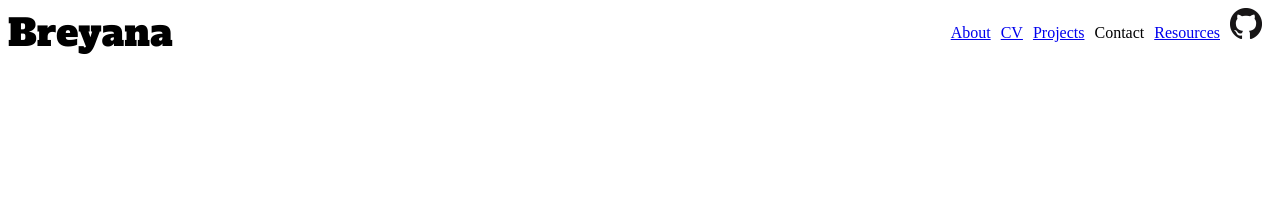
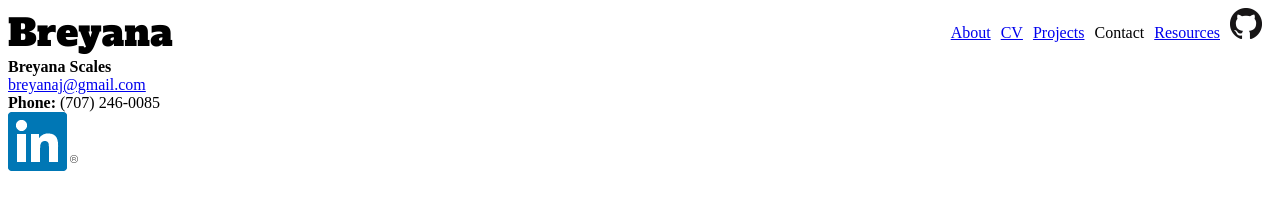
Before and after one commit to breyana/personal-portfolio, a website: page pages/contact.html in a window 1280 px wide. Drawn offline with Linux system fonts and the light colour scheme.

Commit message:
added in contact info, removed text from twitter links

```diff
--- a/pages/contact.html
+++ b/pages/contact.html
@@ -30,6 +30,19 @@
       </div>
     </nav>
 
+    <div class="contact-info">
+      <b>Breyana Scales</b>
+      <br>
+      <a href="mailto:breyanaj@gmail.com">breyanaj@gmail.com</a>
+      <br>
+      <b>Phone:</b> (707) 246-0085
+    </div>
+
+    <div class="linkedin-logo">
+      <a href="http://www.linkedin.com/in/breyana">
+        <img src="../images/In-2C-59px-R.png">
+      </a>
+    </div>
 
   </body>
 </html>
```
Also changed, not shown: pages/resources.html (+3 -3 lines), images/In-2C-59px-R.png (added).
